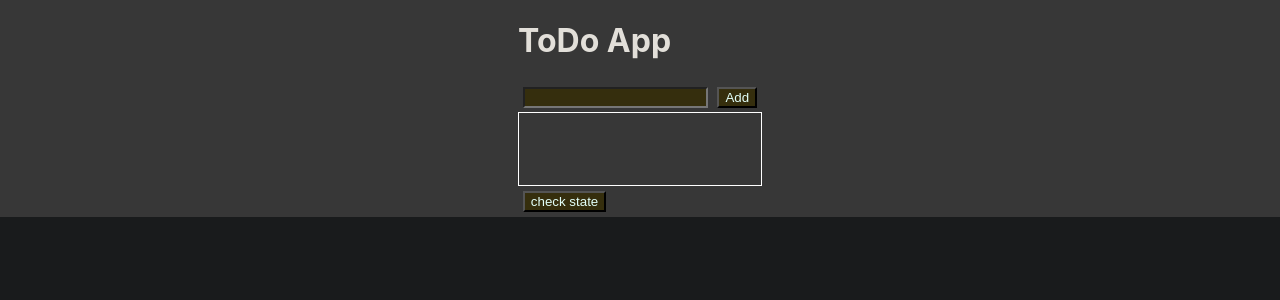
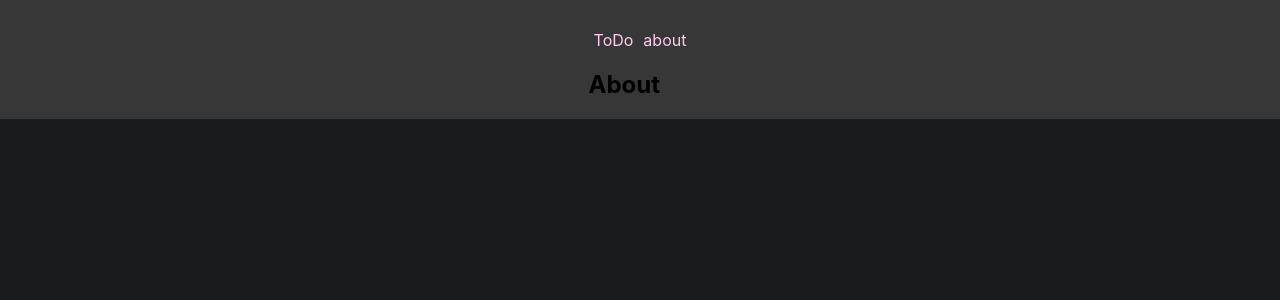
Before and after one commit to noormohammedb/reach-todo-app, a React (Create React App) app: page /about in a window 1280 px wide. Shown: the top 300 px of the page. Built offline with nearby package versions, Linux system fonts and the light colour scheme.

Commit message:
react dom router

```diff
--- a/package.json
+++ b/package.json
@@ -8,7 +8,8 @@
       "@testing-library/user-event": "^12.7.1",
       "react": "^17.0.1",
       "react-dom": "^17.0.1",
-      "react-scripts": "4.0.2",
+      "react-router-dom": "^5.2.0",
+      "react-scripts": "^2.0.5",
       "web-vitals": "^1.1.0"
    },
    "scripts": {
--- a/src/App.js
+++ b/src/App.js
@@ -4,6 +4,9 @@ import "./App.css";
 // import List from "./components/list";
 // import TryState from "./components/tryState";
 import Todo from "./Todo";
+import About from "./components/router/about";
+import Header from "./components/router/header";
+import { BrowserRouter as Router, Route } from "react-router-dom";
 
 class App extends Component {
    state = {
@@ -13,16 +16,23 @@ class App extends Component {
 
    render() {
       return (
-         <React.Fragment>
+         <>
             {/* <div className="App">
                <h1 className="App-header">Hello World</h1>
                <p className="App-link">{this.state.fromState}</p>
             </div>
             <TryState dataToComponents={this.state.dTocomp} />
             <CustomForm />
+            <About />
+            <Header />
+            <Todo />
             <List /> */}
-            <Todo />
-         </React.Fragment>
+            <Router>
+               <Header />
+               <Route path="/" exact component={Todo} />
+               <Route path="/about" component={About} />
+            </Router>
+         </>
       );
    }
 }
--- /dev/null
+++ b/src/components/router/about.js
@@ -0,0 +1,10 @@
+import React from "react";
+
+function About() {
+   return (
+      <>
+         <h2 style={{ color: "black" }}>About</h2>
+      </>
+   );
+}
+export default About;
--- /dev/null
+++ b/src/components/router/header.js
@@ -0,0 +1,16 @@
+import React from "react";
+import { Link } from "react-router-dom";
+import "./router.css";
+
+function Header() {
+   return (
+      <>
+         <header>
+            <Link to="/">ToDo</Link>
+            <Link to="/about">about</Link>
+         </header>
+      </>
+   );
+}
+
+export default Header;
--- /dev/null
+++ b/src/components/router/router.css
@@ -0,0 +1,9 @@
+header {
+   margin-top: 30px;
+}
+
+a {
+   color: #ffccee;
+   padding: 3px 5px;
+   text-decoration: none;
+}
```
Also changed, not shown: 1 other file (tests, documents, lock files or other folders).
